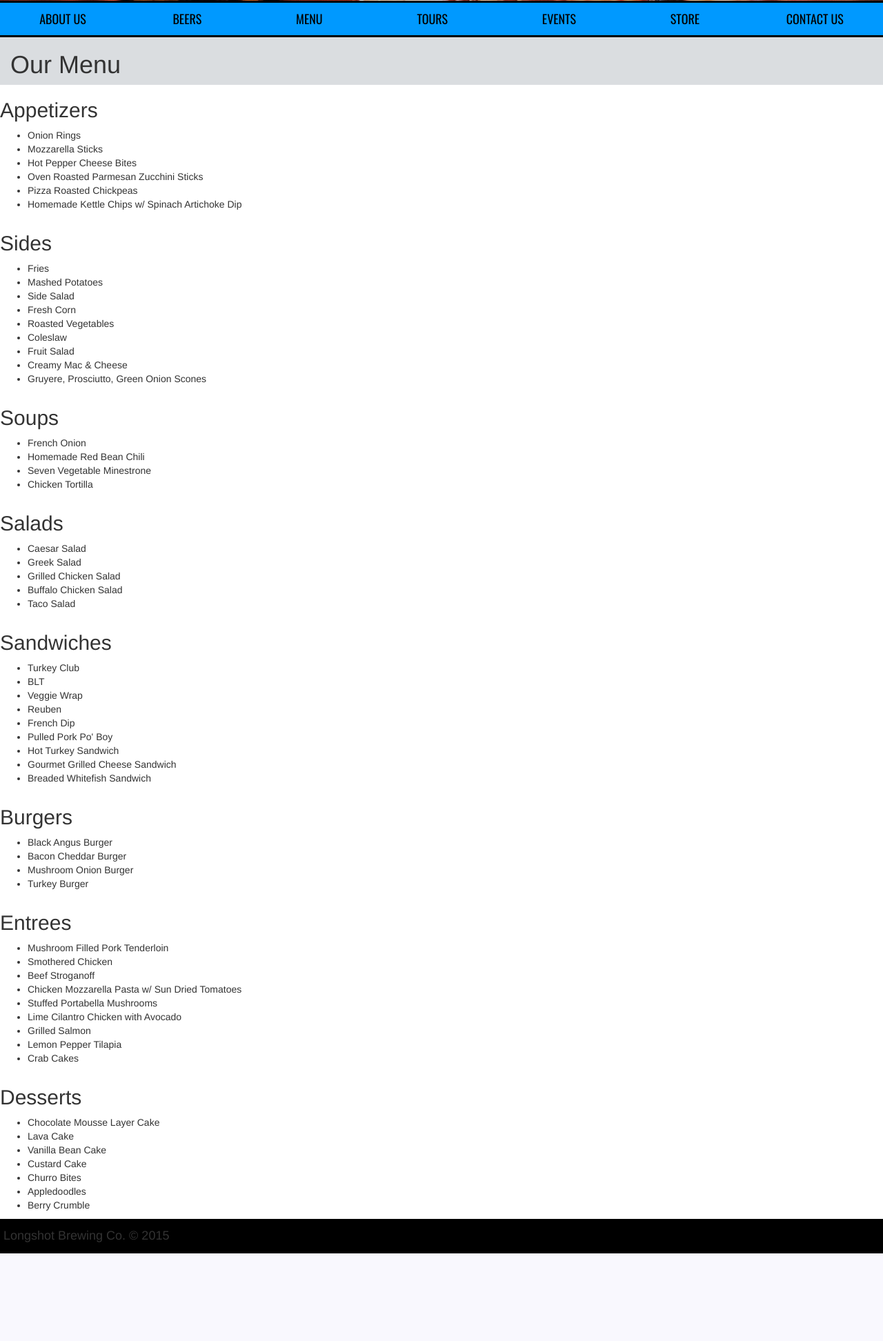
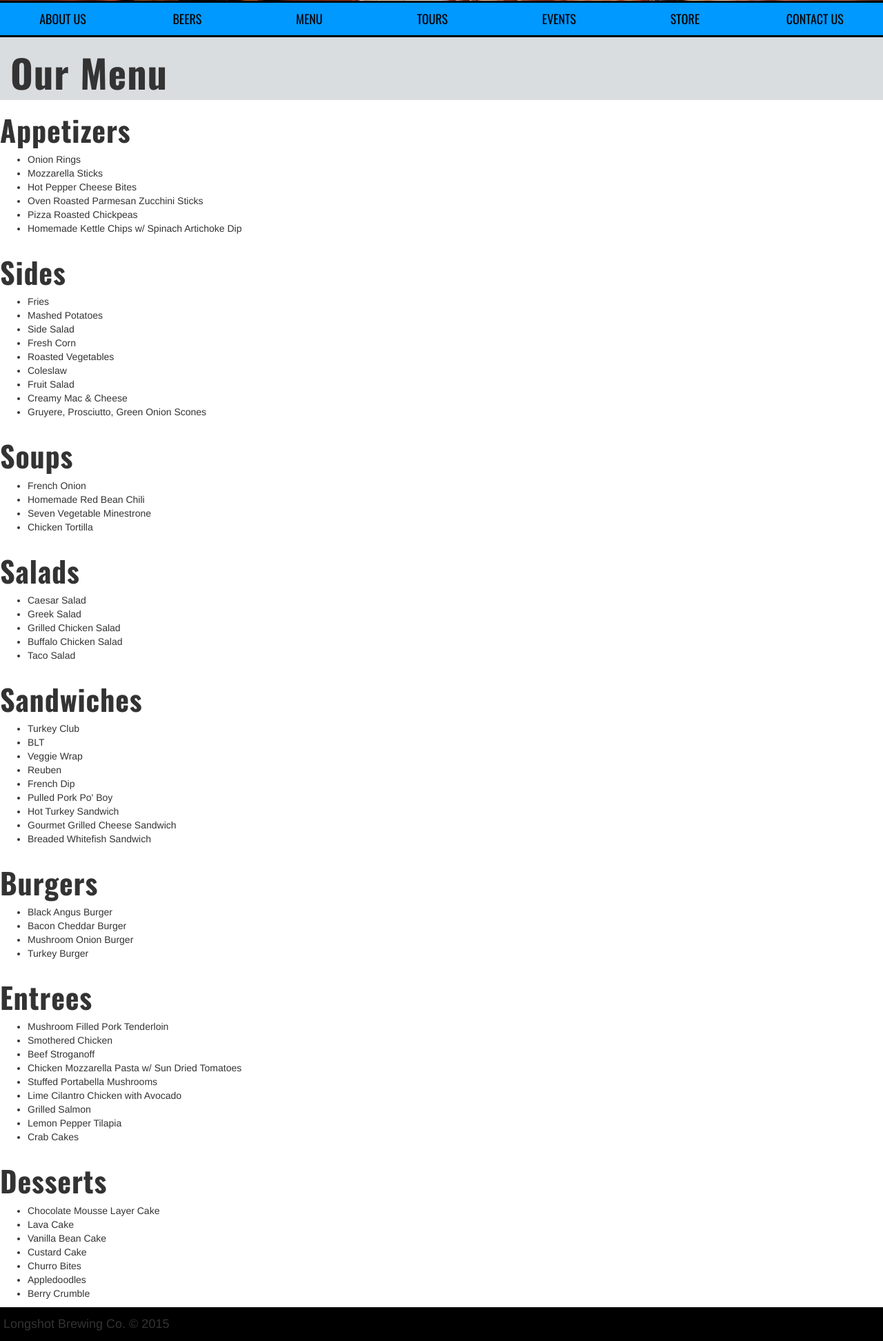
Before and after one commit to kylemochrie/LongshotBrewingCo, a PHP site: page /menu.php in a window 1280 px wide. Shown: the part 325-2269 px from the top of the page at 69% size. Before the commit the page ends 2142 px from the top, so only its background shows below. Run offline with PHP 8.4, Linux system fonts and the light colour scheme; some libraries are stand-ins or nearby versions.

Commit message:
Change images

```diff
--- a/car.html
+++ b/car.html
@@ -15,7 +15,7 @@
         </div>
 
         <div class="item">
-            <img src="img/restaurant.jpg" alt="People in Restaurant">
+            <img src="img/beer-circle.jpg" alt="People in Restaurant">
         </div>
     </div>
 
--- a/css/style.css
+++ b/css/style.css
@@ -108,6 +108,10 @@ li > a:hover {
     /*box-sizing: border-box;*/
 }
 
+form {
+    padding: 3em;
+}
+
 #intro p {
     display: block;
     word-spacing: .10em;
@@ -115,9 +119,16 @@ li > a:hover {
     font-weight: lighter;
 }
 
-#intro h1 {
+h1 {
     font-weight: bold;
     font-size: 4em;
+    font-family: 'Oswald', sans-serif;
+    letter-spacing: .02em;
+}
+
+h2 {
+    font-weight: bold;
+    font-size: 3em;
     font-family: 'Oswald', sans-serif;
     letter-spacing: .02em;
 }
@@ -129,6 +140,8 @@ em {
 
 footer {
     background-color: black;
-    padding: 0.01% 0;
-    bottom: 0;
+    margin-bottom: 0;
+    position: absolute;
+    display: block;
+    width: 100%;
 }
--- a/index.php
+++ b/index.php
@@ -17,7 +17,7 @@
 
     <div class="row" id="intro">
         <p>Enjoy the delicious food and beer offered at Longshot Brewery Company! Open to all ages.
-            We bring together music, sports, food, and of course – beer. </p>
+            We bring together music, sports, food, and of course – <em>beer</em>. </p>
     </div>
 
 </div>
--- a/nav.html
+++ b/nav.html
@@ -4,7 +4,7 @@
     <a href="#"><img src="img/twitter-logo.png" alt="twitter logo"></a>
 </div>
 <div id="jumbo">
-    <img id="logo" class="center-block" src="img/longshot-logo.png" alt="Longshot Brewing Logo">
+    <a href="index.php"><img id="logo" class="center-block" src="img/longshot-logo.png" alt="Longshot Brewing Logo"></a>
 </div>
 <nav>
     <ul class="nav nav-tabs nav-justified">
--- a/tours.php
+++ b/tours.php
@@ -11,7 +11,7 @@
             Cost is $7 per person.  Contact tours@longshotbrewery.com to arrange for a private group tour.
         </p>
     </div>
-    <?php include "footer.html"; ?>
   </div>
+  <?php include "footer.html"; ?>
 </body>
 </html>
```
Also changed, not shown: 2 other files.
